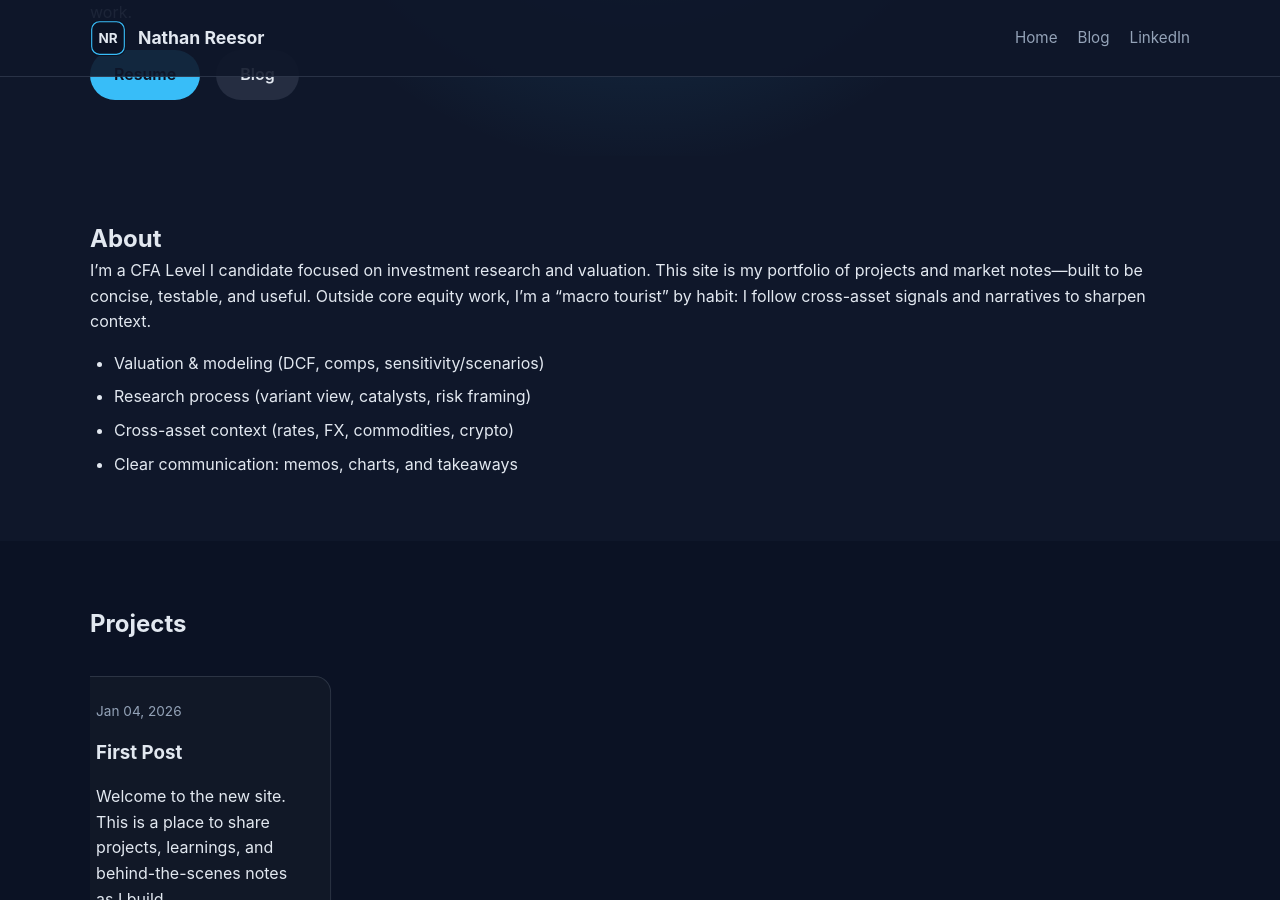
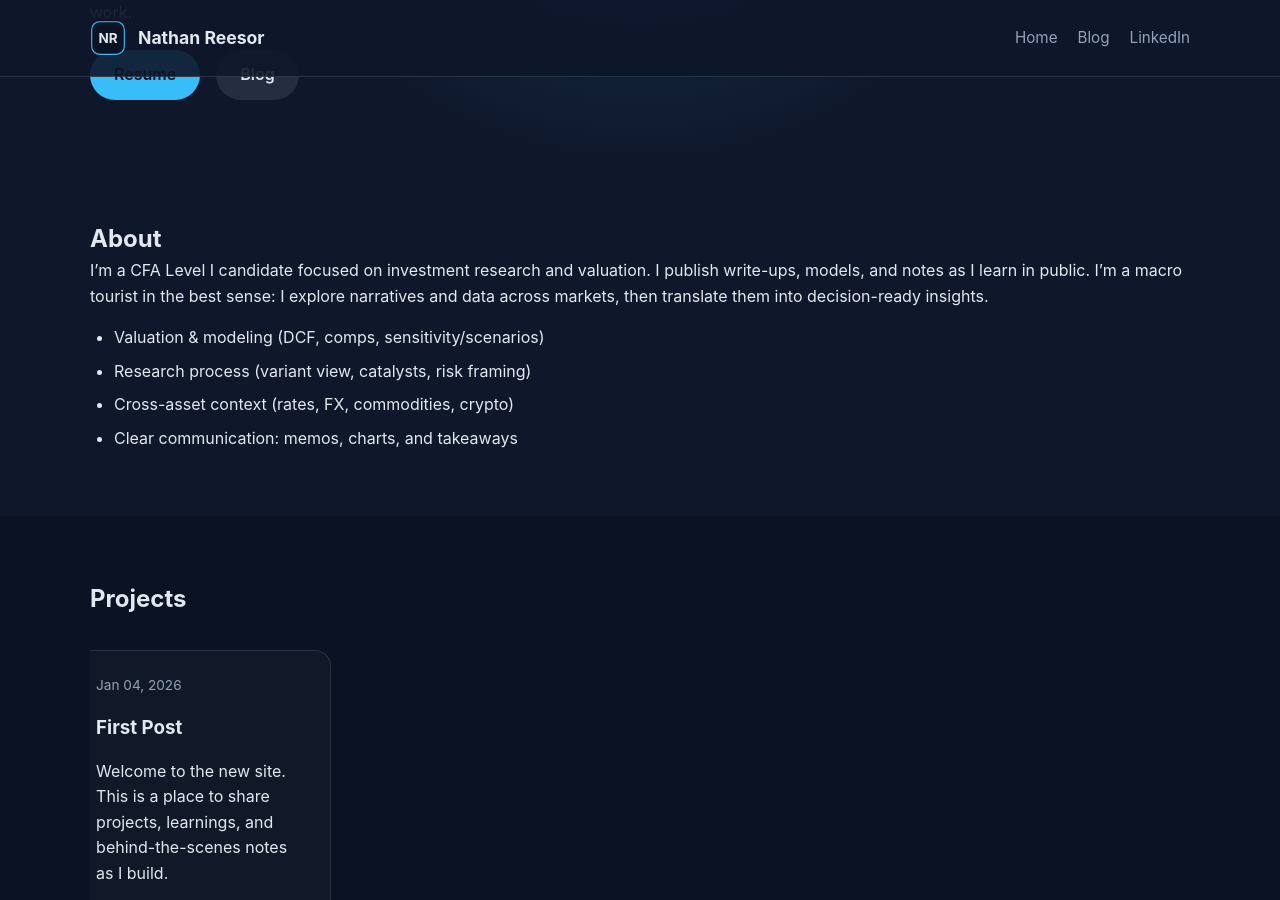
Before and after one commit to NathanReesor/NathanReesor.github.io, a Jekyll site: the page built from index.md, in a window 1280 px wide and 900 px high, scrolled down 326 px. Built offline with Jekyll 4.4.1, drawn with Linux system fonts in a browser that asks for light colours.

Commit message:
index.md

```diff
--- a/index.md
+++ b/index.md
@@ -6,10 +6,9 @@ tagline: |-
   Equity valuation and investment research with a macro lens.
   CFA Level I candidate. Writing to think clearly and share the work.
 about: |-
-  I’m a CFA Level I candidate focused on investment research and valuation. This
-  site is my portfolio of projects and market notes—built to be concise,
-  testable, and useful. Outside core equity work, I’m a “macro tourist” by habit:
-  I follow cross-asset signals and narratives to sharpen context.
+  I’m a CFA Level I candidate focused on investment research and valuation.
+  I publish write-ups, models, and notes as I learn in public. I’m a macro tourist in the best sense:
+  I explore narratives and data across markets, then translate them into decision-ready insights.
 
   - Valuation & modeling (DCF, comps, sensitivity/scenarios)
   - Research process (variant view, catalysts, risk framing)
```
